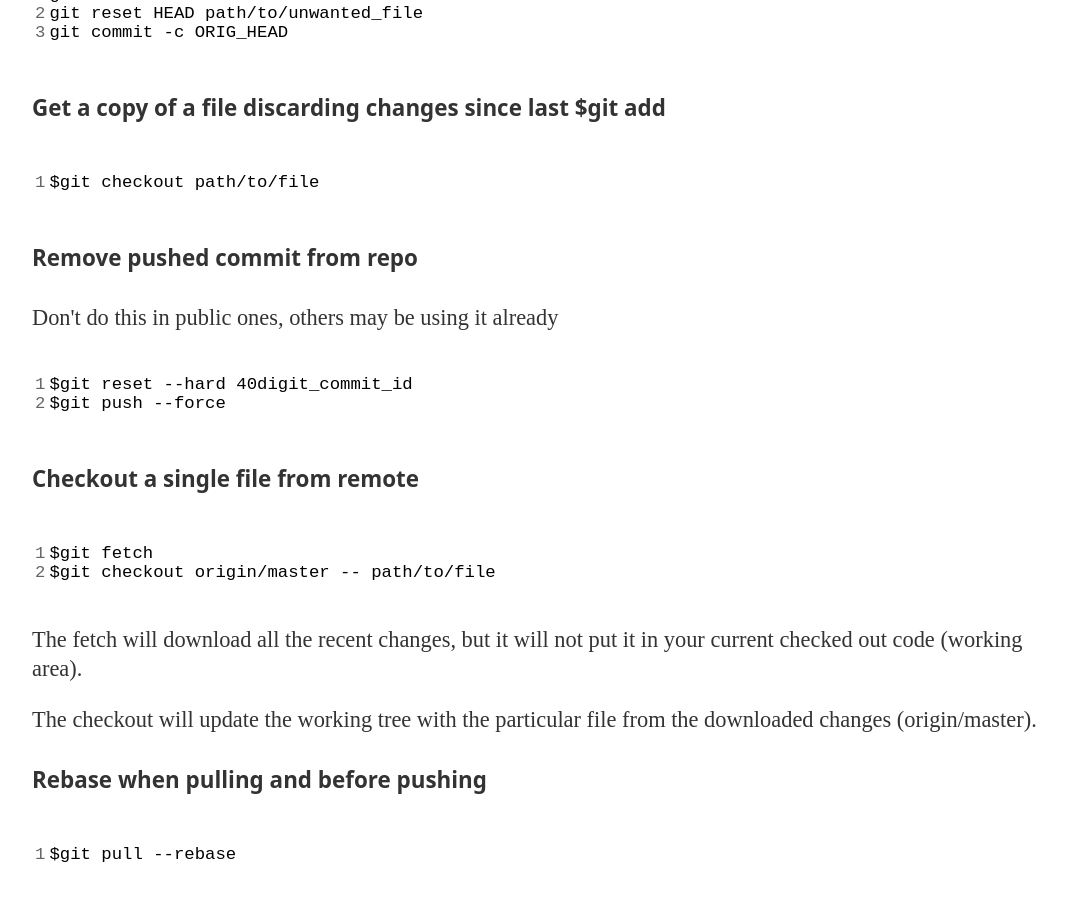
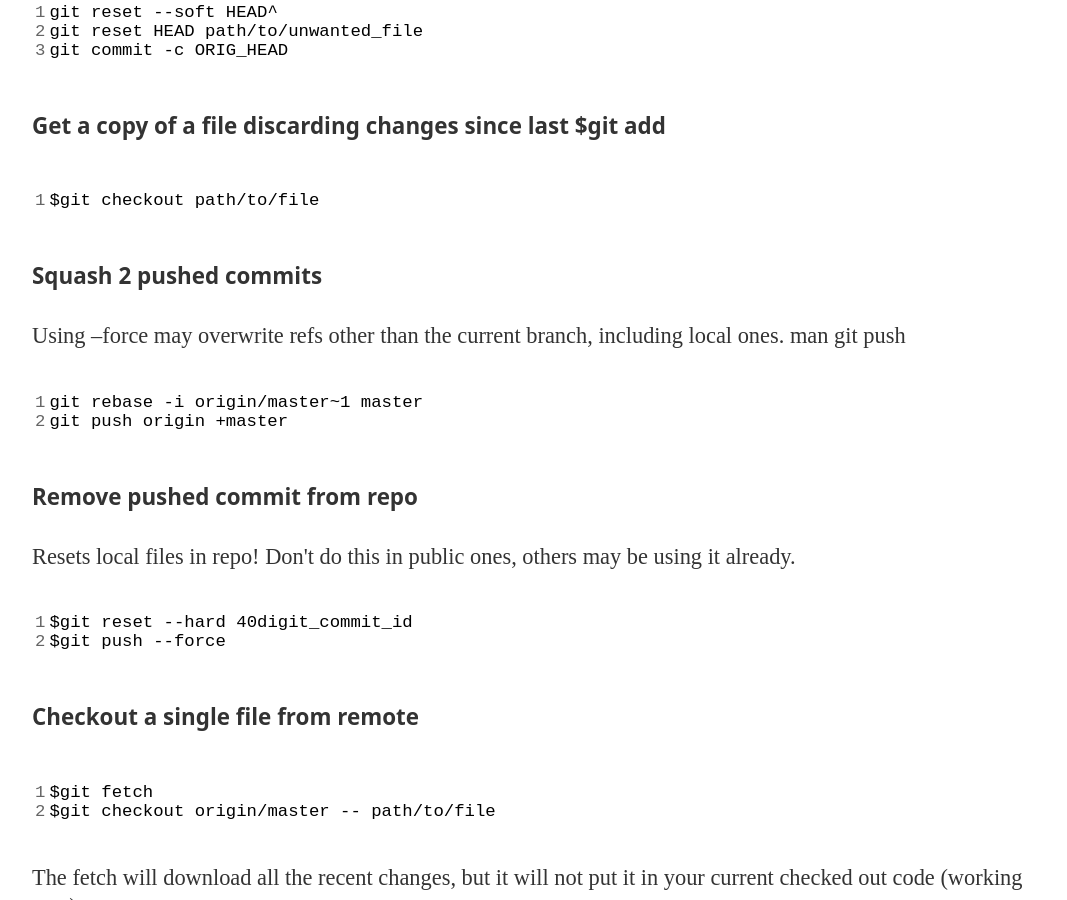
Before and after one commit to c0hen/c0hen, a Jekyll site: the page built from git-handbook.md, in a window 1280 px wide and 900 px high, scrolled down 1711 px. Shown: the whole window, without its empty margins (96-1163 px from the left). Built offline with Jekyll 4.4.1, drawn with Linux system fonts in a browser that asks for light colours; some of the changed text lies outside the part shown.

````diff
--- a/git-handbook.md
+++ b/git-handbook.md
@@ -66,9 +66,19 @@ git commit -c ORIG_HEAD
 $git checkout path/to/file
 ```
 
+#### Squash 2 pushed commits
+
+Using --force may overwrite refs other than the current branch, including local ones. man git push
+
+```sh
+git rebase -i origin/master~1 master
+git push origin +master
+```
+
 #### Remove pushed commit from repo
 
-Don't do this in public ones, others may be using it already
+Resets local files in repo!
+Don't do this in public ones, others may be using it already.
 
 ```sh
 $git reset --hard 40digit_commit_id
````
Also changed, not shown: python-venv.md (added, +66 -0 lines).
